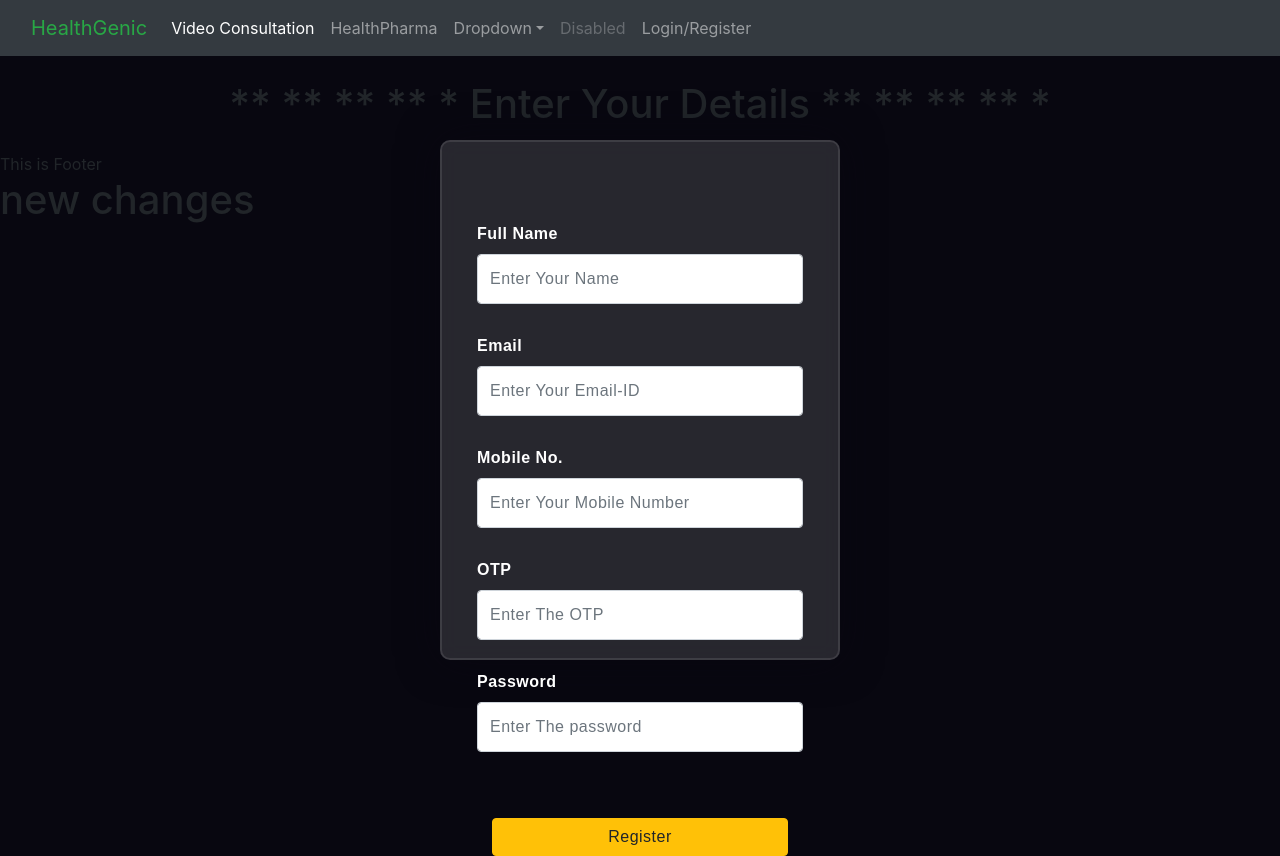
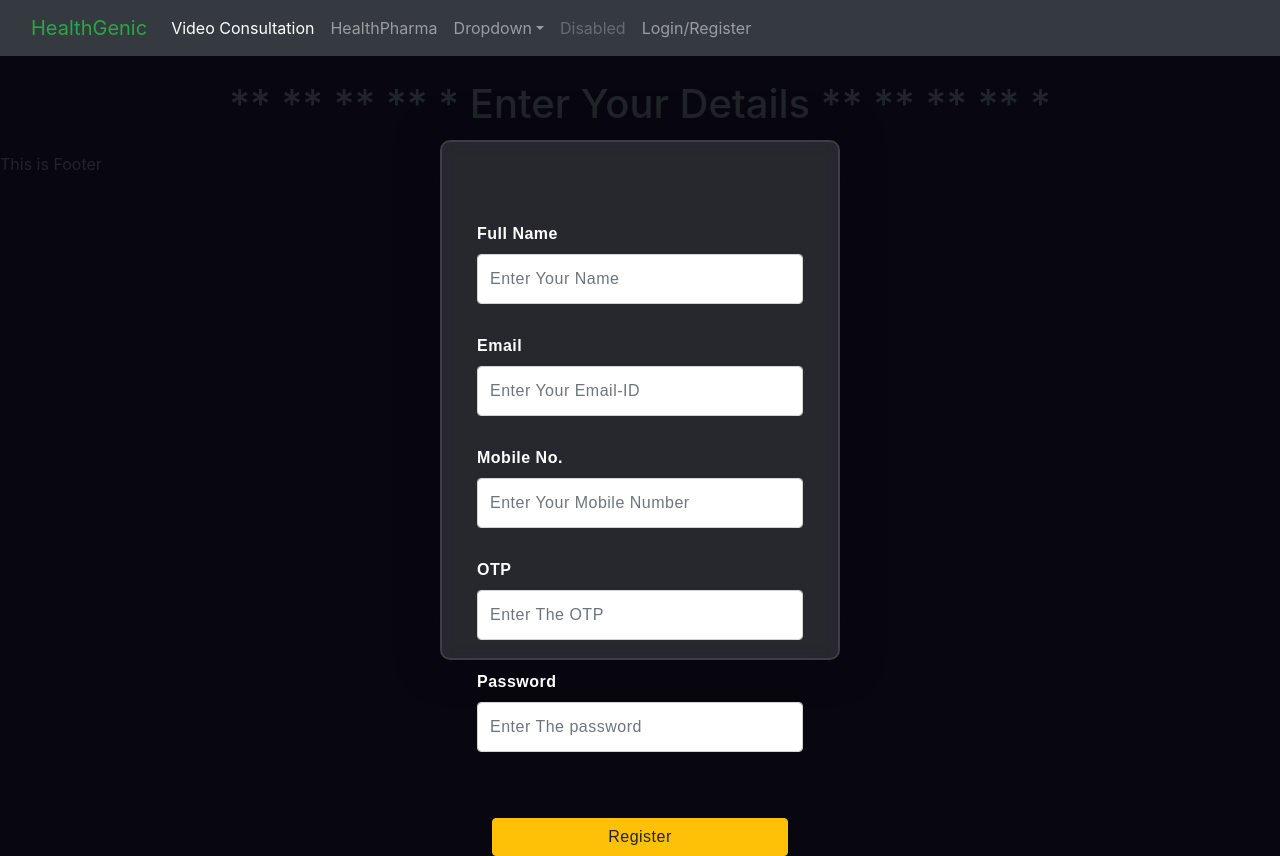
Before and after one commit to healthgenic/healthgenic, a React (Create React App) app in the folder front-end/: page /Register in a window 1280 px wide. Built offline with nearby package versions, Linux system fonts and the light colour scheme.

Commit message:
new change

```diff
--- a/front-end/src/index.js
+++ b/front-end/src/index.js
@@ -7,7 +7,7 @@ import reportWebVitals from './reportWebVitals';
 ReactDOM.render(
   <React.StrictMode>
     <App />
-    <h1>new changes</h1>
+
   </React.StrictMode>,
   document.getElementById('root')
 );
```
